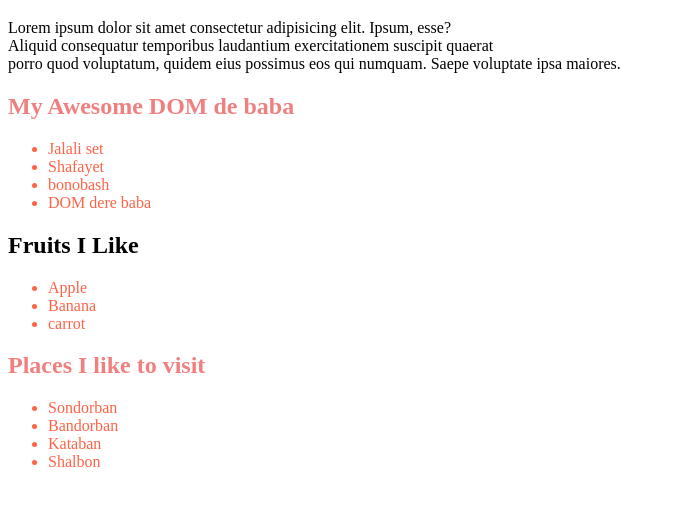
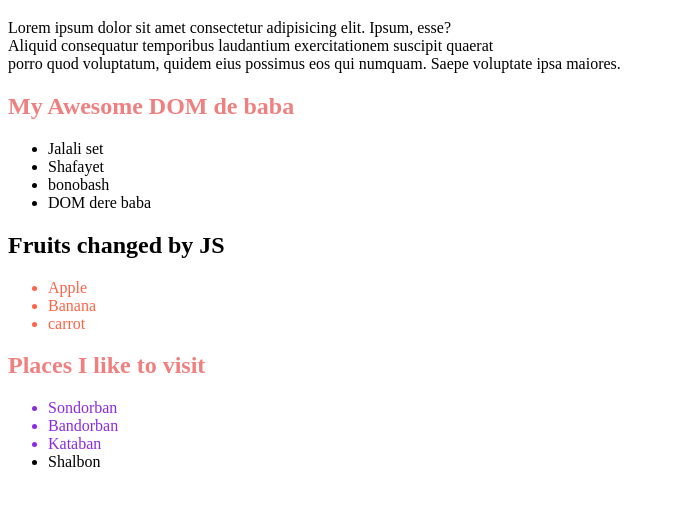
Before and after one commit to zibrailfaruqimayen/tour-of-dom, a plain HTML site: page index.html in a window 1280 px wide. Shown: the part 61-566 px from the top of the page, without its empty margins (0-675 px from the left). Drawn offline with Linux system fonts and the light colour scheme.

Commit message:
get element

```diff
--- a/index.html
+++ b/index.html
@@ -1,5 +1,6 @@
 <!DOCTYPE html>
 <html lang="en">
+
 <head>
    <meta charset="UTF-8">
    <meta http-equiv="X-UA-Compatible" content="IE=edge">
@@ -7,18 +8,26 @@
    <title>Tour of DOM</title>
    <link rel="stylesheet" href="styles/style.css">
    <style>
-      li{
+      .fruits-container li {
          color: tomato;
       }
-      #fruits-title{
+
+      #fruits-title {
          color: black;
+      }
+
+      .important-places {
+         color: blueviolet;
       }
    </style>
 </head>
+
 <body>
    <header>
       <h1>Welcome to my DOM</h1>
-      <p>Lorem ipsum dolor sit amet consectetur adipisicing elit. Ipsum, esse? <br> Aliquid consequatur temporibus laudantium exercitationem suscipit quaerat <br> porro quod voluptatum, quidem eius possimus eos qui numquam. Saepe voluptate ipsa maiores.</p>
+      <p>Lorem ipsum dolor sit amet consectetur adipisicing elit. Ipsum, esse? <br> Aliquid consequatur temporibus
+         laudantium exercitationem suscipit quaerat <br> porro quod voluptatum, quidem eius possimus eos qui numquam.
+         Saepe voluptate ipsa maiores.</p>
    </header>
    <main>
       <section>
@@ -30,7 +39,7 @@
             <li>DOM dere baba</li>
          </ul>
       </section>
-      <section>
+      <section class="fruits-container">
          <h1 id="fruits-title">Fruits I Like</h1>
          <ul>
             <li>Apple</li>
@@ -41,10 +50,10 @@
       <section>
          <h1 id="places-title">Places I like to visit</h1>
          <ul>
-            <li>Sondorban</li>
-            <li>Bandorban</li>
-            <li>Kataban</li>
-            <li>Shalbon</li>
+            <li class="important-places">Sondorban</li>
+            <li class="important-places">Bandorban</li>
+            <li class="important-places">Kataban</li>
+            <li class="other-place">Shalbon</li>
          </ul>
       </section>
    </main>
@@ -53,13 +62,37 @@
    <script>
       const liCollection = document.getElementsByTagName('li')
       // console.log(liCollection)
-      for(const li of liCollection){
+      for (const li of liCollection) {
+         // console.log(li.innerText);
+      }
+
+      // option-1: getElementsByTagName
+      const allHeadings = document.getElementsByTagName('h1')
+      for (const h1 of allHeadings) {
+         // console.log(h1.innerText);
+      }
+
+
+      // option-2: getElementById
+      const fruitsTitle = document.getElementById('fruits-title')
+      fruitsTitle.innerText = 'Fruits changed by JS'
+
+      // option-3: getElementsByClassName
+      const places = document.getElementsByClassName('important-places');
+      for (const place of places) {
+         console.log(place.innerText)
+      }
+
+      // option-4: querySelector
+
+
+      // option-5: querySelectorAll
+      const someLi = document.querySelectorAll('.fruits-container li');
+      // console.log(someLi)
+      for (const li of someLi) {
          console.log(li.innerText);
       }
-      const allHeadings = document.getElementsByTagName('h1')
-      for(const h1 of allHeadings){
-         console.log(h1.innerText);
-      }
+
       // const student = {
       //    name : 'abul',
       //    ID : 11,
@@ -70,4 +103,5 @@
       // console.log('adding JS inside the html file')
    </script>
 </body>
+
 </html>
```
Lines whose indentation alone changed are shown as unchanged.
